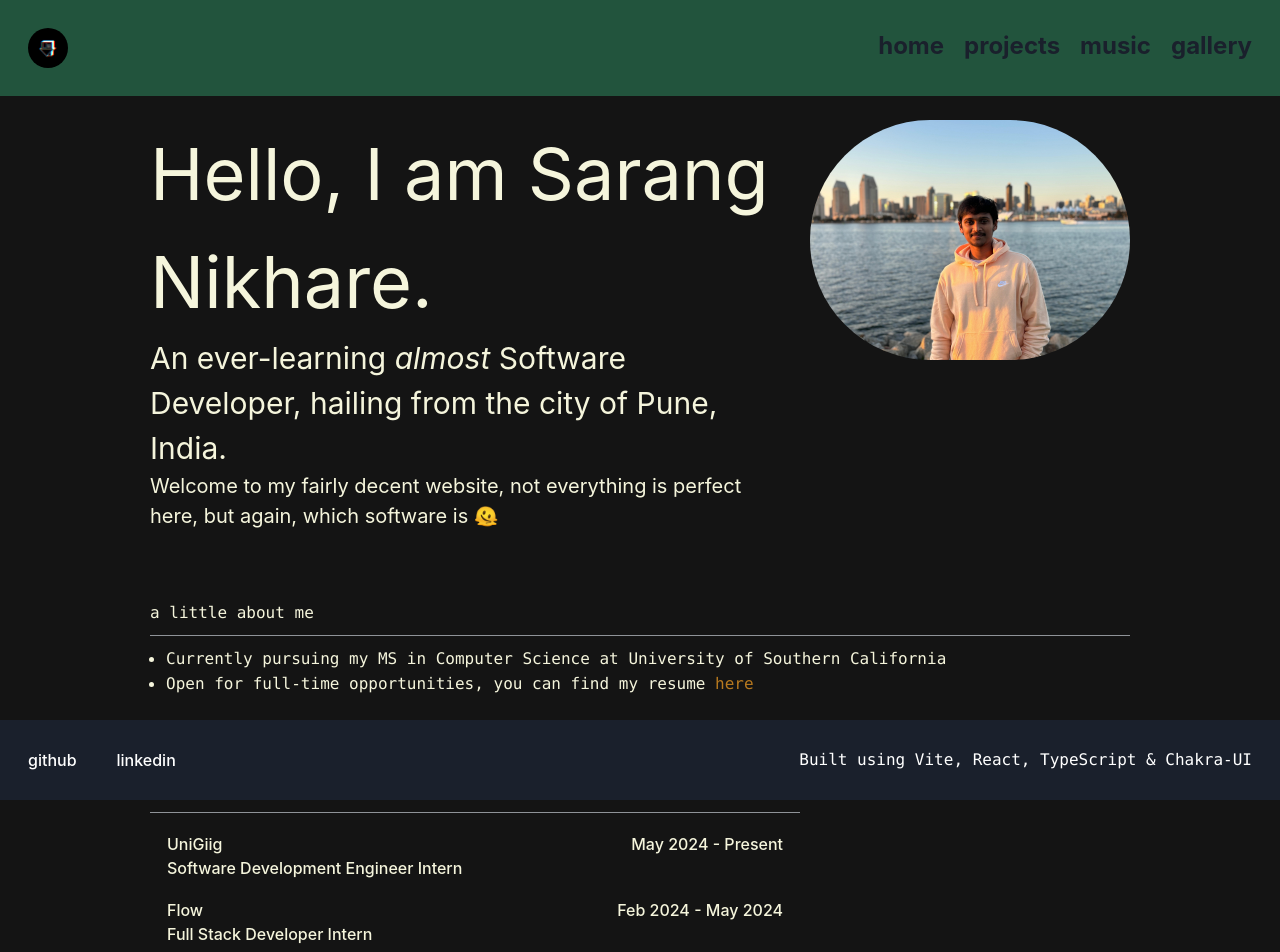
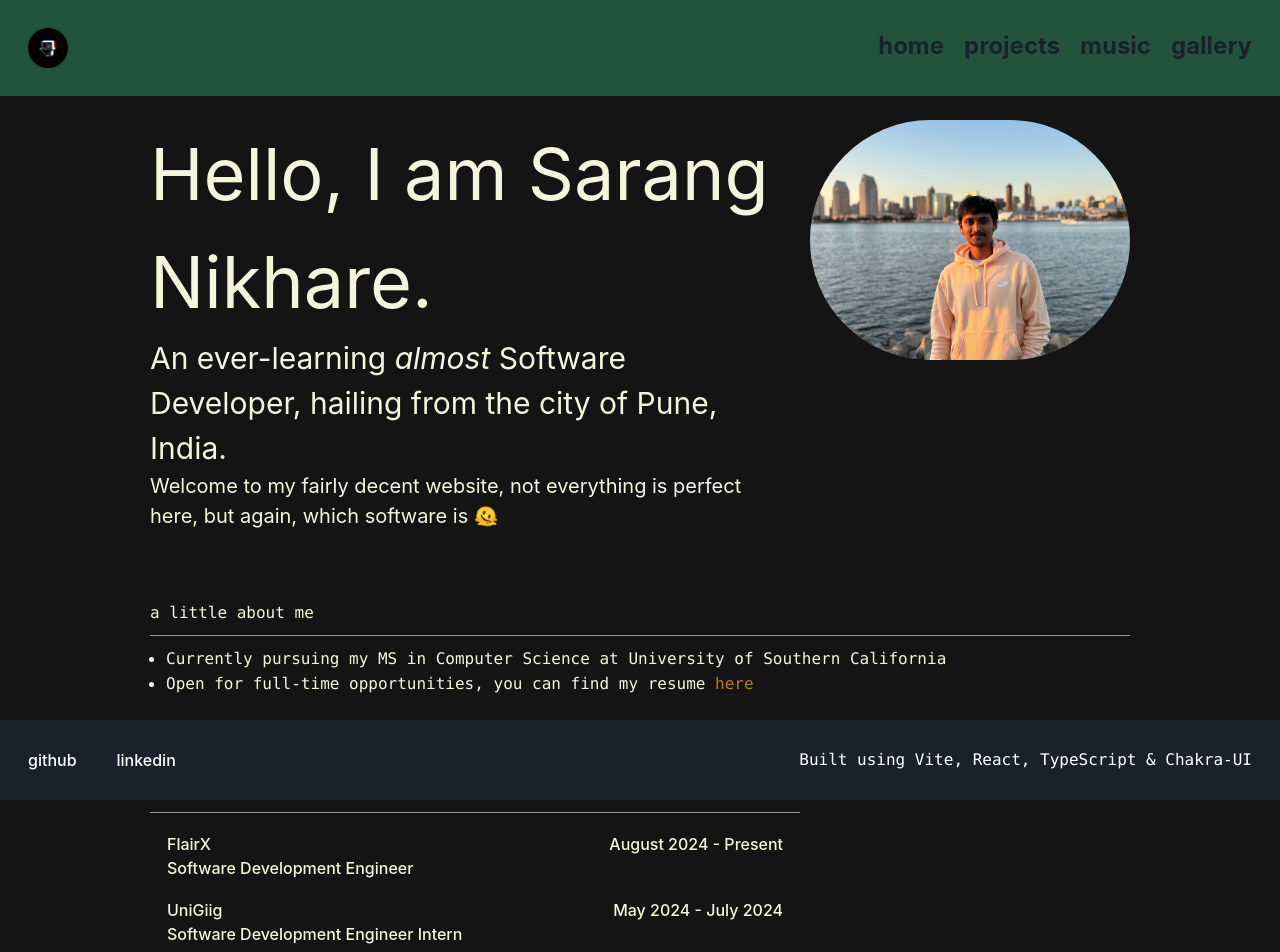
Before and after one commit to i-supermario/portfolio-app, a React (Vite) app in the folder app/: page / in a window 1280 px wide. Shown: the top 952 px of the page. Built offline with nearby package versions, Linux system fonts and the light colour scheme.

Commit message:
add experience

```diff
--- a/app/src/components/experiencelist.tsx
+++ b/app/src/components/experiencelist.tsx
@@ -9,10 +9,18 @@ export default function ExperienceList(){
                 <Divider minWidth={{base:'350px',sm:'650px'}}/>
                 <Accordion minWidth={{base:'350px',sm:'650px'}} allowToggle>
                     <Experience
+                        CompanyName="FlairX"
+                        position="Software Development Engineer"
+                        from="August 2024"
+                        to="Present"
+                        description="Spearheading the development of an Interview-as-a-Service application with Node.js, React.js, TypeScript & Tailwind CSS;Engineered key components such as a File Dropbox and Multi-page Form, implementing design patterns like Providers, Compound Components, and Custom Hooks, while optimizing performance through techniques like useMemo, useCallback, lazy loading, bundle size reduction, and code splitting."
+
+                    />
+                    <Experience
                         CompanyName="UniGiig"
                         position="Software Development Engineer Intern"
                         from="May 2024"
-                        to="Present"
+                        to="July 2024"
                         description="Creating MongoDB aggregation pipelines to generate marketing data leading to increase in user conversion by 5%;Developed reminders feature to improve gig completion rate by 9% using Firebase Cloud Messaging and Cron utilities;Conducted thorough user testing and code reviews to maintain code quality and functionality;Built an optimized and responsive website and mobile application using React, React Native, Redux, TypeScript & Tailwind CSS;Connected forms on company website using Google App Scripts to store user data in Google Sheets, reducing manual effort"
 
                     />
```
